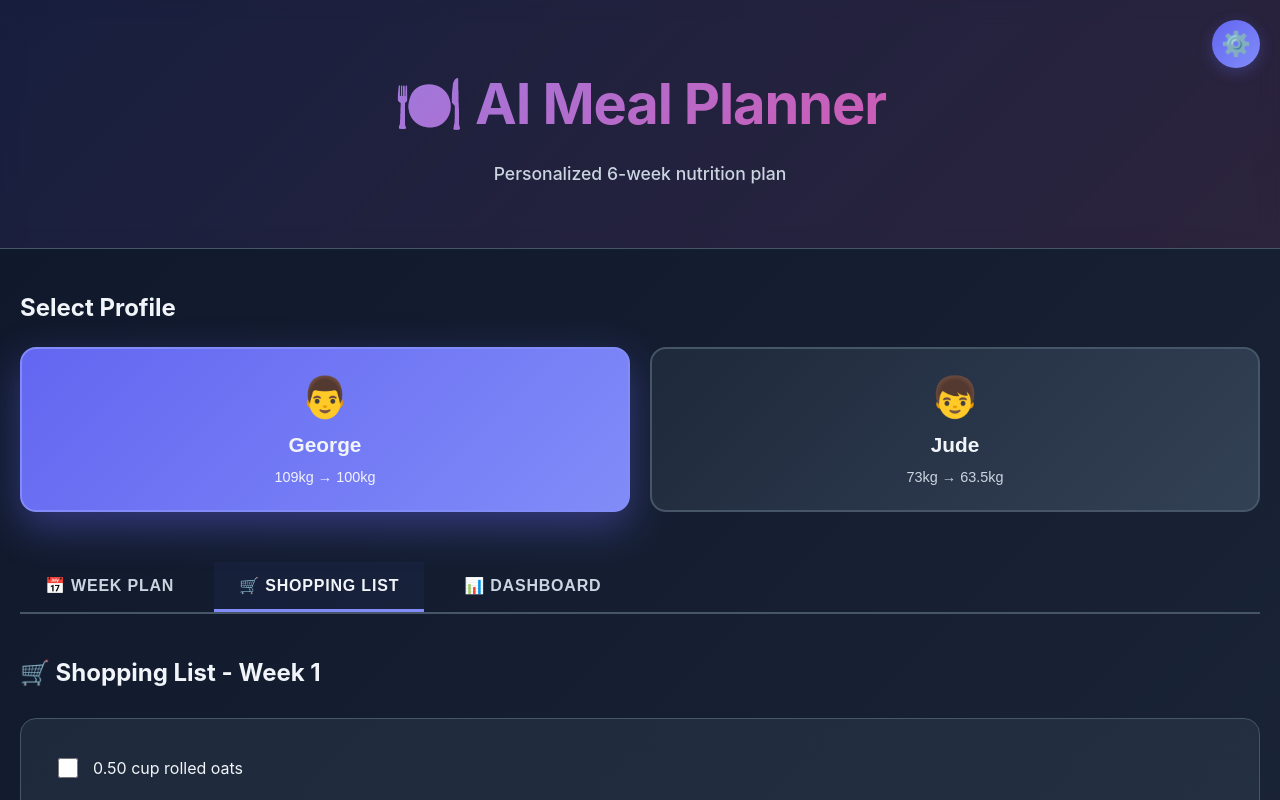
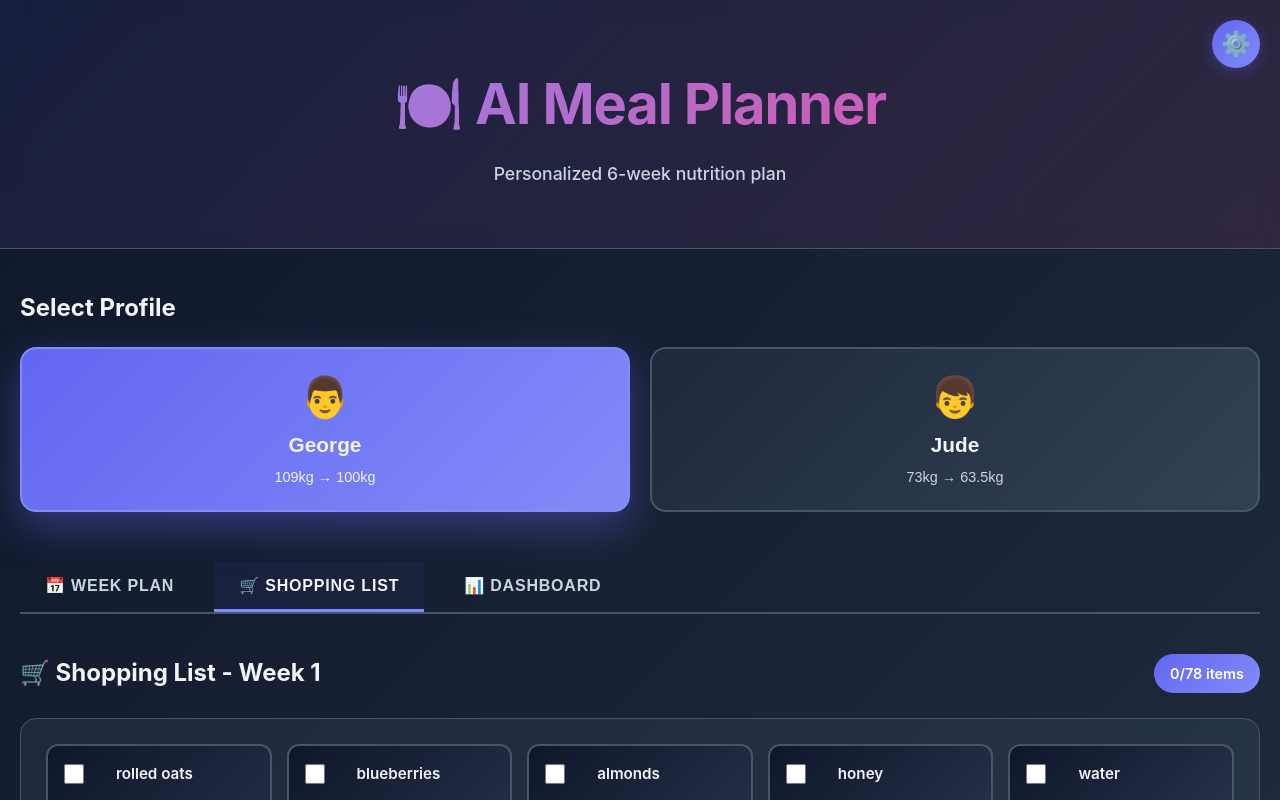
Before and after one commit to gmatthews18/meal-planner, a React (Create React App) app: page / in a window 1280 px wide. Both pictures are taken after a click on the button "🛒 SHOPPING LIST". Shown: the top 800 px of the page. Built offline with nearby package versions, Linux system fonts and the light colour scheme; the HTML template or start-up script is replaced by a standard one.

Commit message:
Improve shopping list UI - card-based grid layout with better quantity display

```diff
--- a/src/App.css
+++ b/src/App.css
@@ -988,10 +988,30 @@ body {
   margin-bottom: 50px;
 }
 
-.shopping-section h2 {
+.shopping-header {
+  display: flex;
+  justify-content: space-between;
+  align-items: center;
+  margin-bottom: 25px;
+}
+
+.shopping-header h2 {
   font-size: 1.5rem;
-  margin-bottom: 25px;
   color: var(--text-primary);
+}
+
+.shopping-stats {
+  display: flex;
+  gap: 15px;
+}
+
+.shopping-stats .stat {
+  background: linear-gradient(135deg, var(--primary) 0%, var(--primary-light) 100%);
+  color: white;
+  padding: 8px 16px;
+  border-radius: 20px;
+  font-weight: 600;
+  font-size: 0.9rem;
 }
 
 .shopping-list {
@@ -1001,39 +1021,106 @@ body {
   padding: 25px;
 }
 
-.shopping-list ul {
-  list-style: none;
+.empty-state {
+  text-align: center;
+  padding: 40px 20px;
+  color: var(--text-secondary);
 }
 
-.shopping-item {
-  display: flex;
-  align-items: center;
-  gap: 15px;
-  padding: 12px;
-  border-radius: 10px;
-  transition: all 0.3s ease;
+.empty-state p {
+  font-size: 1.1rem;
+  margin-bottom: 10px;
 }
 
-.shopping-item:hover {
-  background: rgba(99, 102, 241, 0.05);
+.empty-state small {
+  font-size: 0.9rem;
 }
 
-.shopping-item input[type="checkbox"] {
+.shopping-items-grid {
+  display: grid;
+  grid-template-columns: repeat(auto-fill, minmax(200px, 1fr));
+  gap: 15px;
+}
+
+.shopping-item-card {
+  background: linear-gradient(135deg, var(--bg-primary) 0%, rgba(99, 102, 241, 0.05) 100%);
+  border: 2px solid var(--border);
+  border-radius: 12px;
+  padding: 16px;
+  transition: all 0.3s ease;
+  display: flex;
+  gap: 12px;
+  align-items: flex-start;
+  cursor: pointer;
+}
+
+.shopping-item-card:hover {
+  border-color: var(--primary-light);
+  background: linear-gradient(135deg, rgba(99, 102, 241, 0.1) 0%, rgba(99, 102, 241, 0.05) 100%);
+  box-shadow: 0 8px 20px rgba(99, 102, 241, 0.2);
+  transform: translateY(-2px);
+}
+
+.shopping-item-card.checked {
+  border-color: var(--success);
+  background: linear-gradient(135deg, rgba(16, 185, 129, 0.1) 0%, rgba(16, 185, 129, 0.05) 100%);
+}
+
+.item-checkbox {
+  flex-shrink: 0;
+  margin-top: 2px;
+}
+
+.item-checkbox input[type="checkbox"] {
   width: 20px;
   height: 20px;
   cursor: pointer;
   accent-color: var(--primary);
 }
 
-.shopping-item span {
-  flex: 1;
-  color: var(--text-primary);
-  font-size: 1rem;
+.item-checkbox label {
+  display: inline-block;
+  width: 20px;
+  height: 20px;
+  cursor: pointer;
 }
 
-.shopping-item span.checked {
+.item-details {
+  flex: 1;
+  min-width: 0;
+}
+
+.item-name {
+  color: var(--text-primary);
+  font-weight: 600;
+  font-size: 0.95rem;
+  word-break: break-word;
+  margin-bottom: 8px;
+}
+
+.shopping-item-card.checked .item-name {
   text-decoration: line-through;
   color: var(--text-secondary);
+}
+
+.item-quantity {
+  display: flex;
+  align-items: baseline;
+  gap: 4px;
+}
+
+.quantity-value {
+  font-size: 1.4rem;
+  font-weight: 700;
+  color: var(--primary-light);
+}
+
+.quantity-unit {
+  font-size: 0.85rem;
+  color: var(--text-secondary);
+  text-transform: uppercase;
+  letter-spacing: 0.05em;
+  font-weight: 600;
 }
 
 /* Dashboard Section */
--- a/src/App.jsx
+++ b/src/App.jsx
@@ -564,14 +564,21 @@ function App() {
         {/* Shopping List Tab */}
         {activeTab === 'shopping' && (
           <section className="shopping-section">
+            <div className="shopping-header">
               <h2>🛒 Shopping List - Week {currentWeek + 1}</h2>
+              <div className="shopping-stats">
+                <span className="stat">{shoppingList.filter(i => i.checked).length}/{shoppingList.length} items</span>
+              </div>
+            </div>
             <div className="shopping-list">
               {shoppingList.length > 0 ? (
-                <ul>
+                <div className="shopping-items-grid">
                   {shoppingList.map((item, idx) => (
-                    <li key={idx} className="shopping-item">
+                    <div key={idx} className={`shopping-item-card ${item.checked ? 'checked' : ''}`}>
+                      <div className="item-checkbox">
                         <input
                           type="checkbox"
+                          id={`item-${idx}`}
                           checked={item.checked}
                           onChange={() => {
                             const updated = [...shoppingList];
@@ -579,14 +586,23 @@ function App() {
                             setShoppingList(updated);
                           }}
                         />
-                      <span className={item.checked ? 'checked' : ''}>
-                        {item.quantity} {item.unit} {item.name}
-                      </span>
-                    </li>
+                        <label htmlFor={`item-${idx}`}></label>
+                      </div>
+                      <div className="item-details">
+                        <div className="item-name">{item.name}</div>
+                        <div className="item-quantity">
+                          <span className="quantity-value">{parseFloat(item.quantity)}</span>
+                          <span className="quantity-unit">{item.unit}</span>
+                        </div>
+                      </div>
+                    </div>
                   ))}
-                </ul>
+                </div>
               ) : (
-                <p>No items in shopping list</p>
+                <div className="empty-state">
+                  <p>📋 No items in shopping list</p>
+                  <small>Select a week to view ingredients</small>
+                </div>
               )}
             </div>
           </section>
```
Lines whose indentation alone changed are shown as unchanged.
